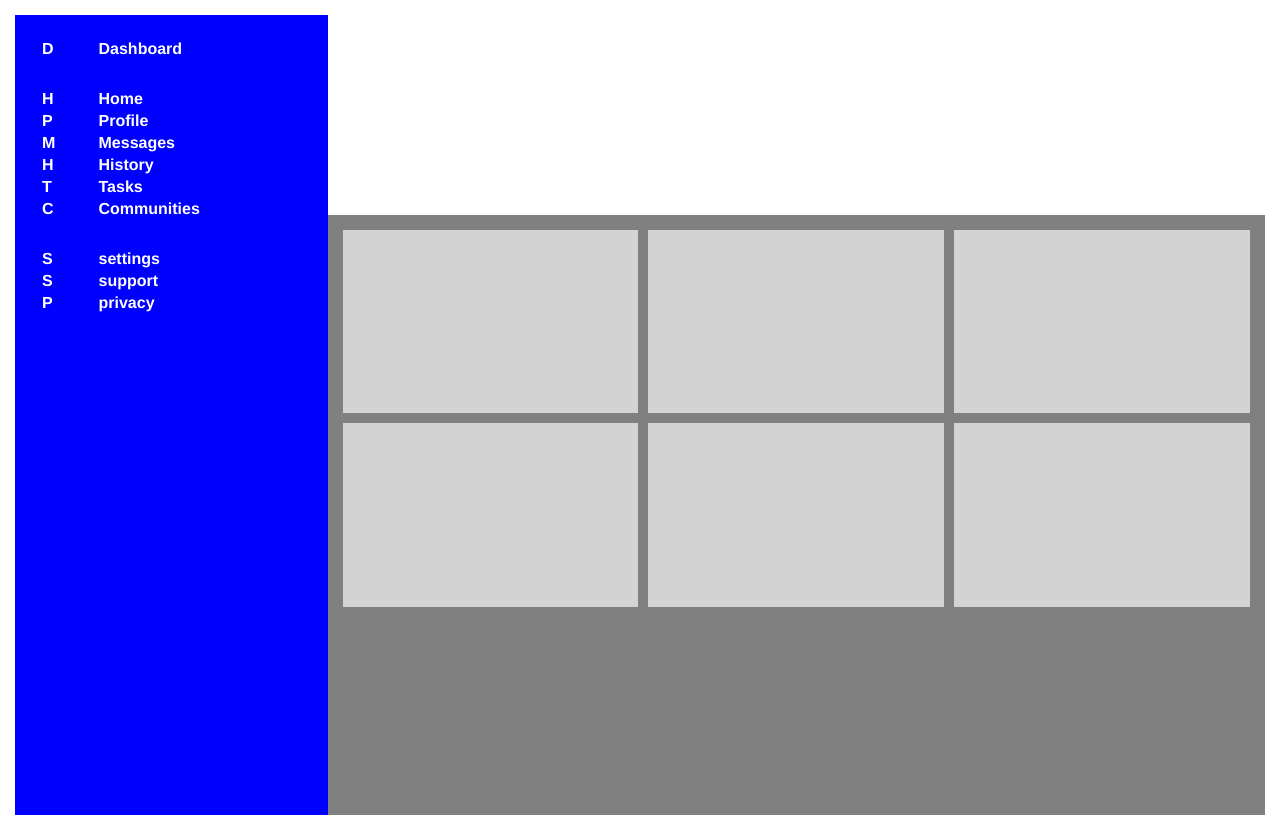
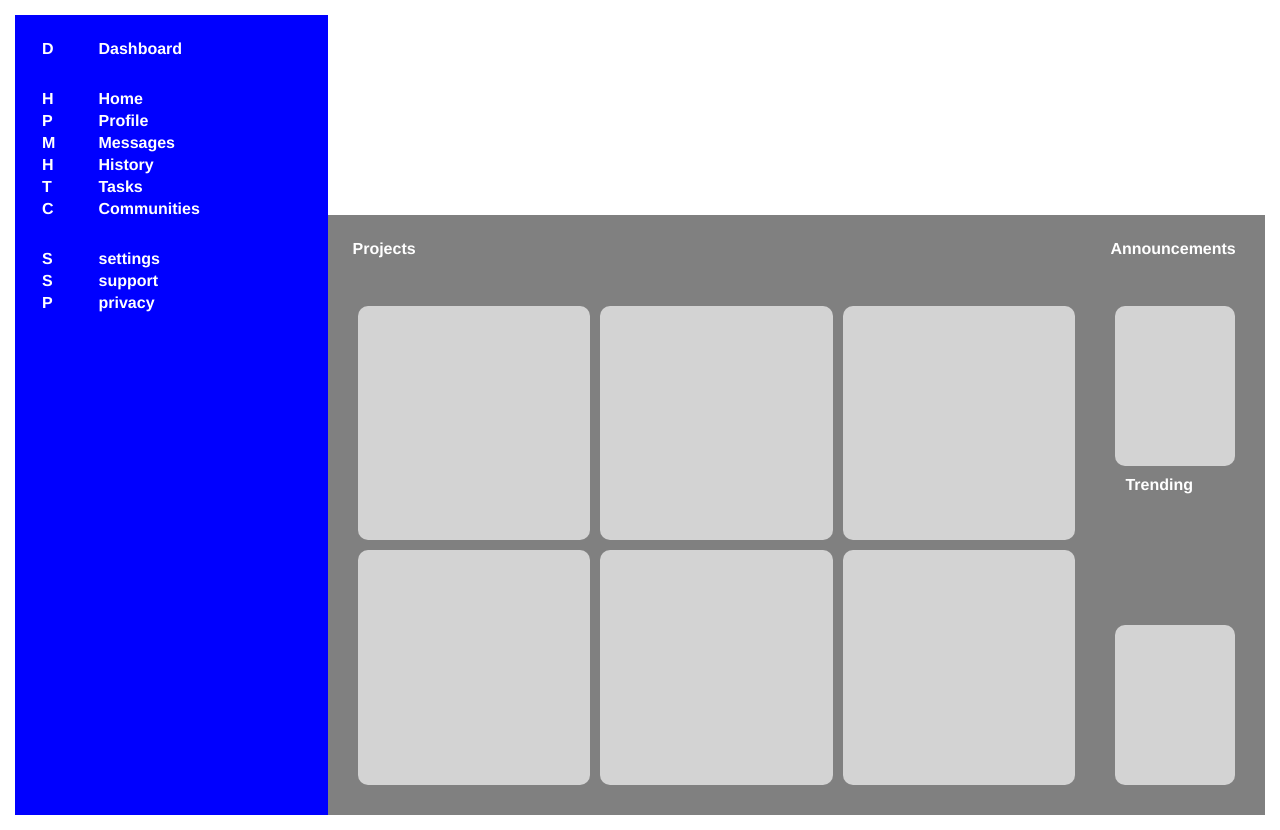
Before and after one commit to Inc0gnit076/adminDashboard, a plain HTML site: page index.html in a window 1280 px wide. Drawn offline with Linux system fonts and the light colour scheme.

Commit message:
complete main layout

```diff
--- a/index.html
+++ b/index.html
@@ -37,6 +37,9 @@
         </div>
         <div class="header"></div>
         <div class="main">
+            <h3>Projects</h2>
+            <h3>Announcements</h2>
+            <div class="pro">
                 <div class="project"></div>
                 <div class="project"></div>
                 <div class="project"></div>
@@ -44,6 +47,12 @@
                 <div class="project"></div>
                 <div class="project"></div>
             </div>
+            <div class="co2">
+                <div class="c2"></div>
+                <h3 class="trend">Trending</h3>
+                <div class="c2"></div>
+            </div>
+        </div>
     </div>
 
 </body>
--- a/styles.css
+++ b/styles.css
@@ -27,13 +27,26 @@ body, html {
     background-color: gray;
     grid-column: 2;
     display: grid;
+    grid-template-columns: 5fr  1fr;
+    grid-template-rows:1fr  10fr ;
+    gap: 10px;
+}
+.pro{
+    grid-row: 2;
+    grid-column: 1;
+    display: grid;
     grid-template-columns: repeat(3 ,1fr);
-    grid-template-rows:repeat(3 , 1fr) ;
+    grid-template-rows:repeat(2 , 1fr) ;
     gap: 10px;
+
+}
+.co2{
+    grid-row: 2;
+    grid-column: 2;
 }
 div {
     padding: 15px;
-    font-size: 32px;
+    font-size: 18px;
     font-family: Helvetica;
     font-weight: bold;
     color: white;
@@ -67,5 +80,25 @@ div {
   }
   .project{
     background-color: lightgray;
+    border-radius: 10px;
 
   }
+
+  .co2{
+    display: grid;
+    grid-template-columns: 1;
+    grid-template-rows: 2;
+
+  }
+  .c2{
+    background-color: lightgray;
+    border-radius: 10px;
+
+  }
+h3 {
+    margin: 0;
+    height: 20px;
+    font-size: 16px;
+    padding-top: 10px;
+    padding-left: 10px;
+}
```
Lines whose indentation alone changed are shown as unchanged.
